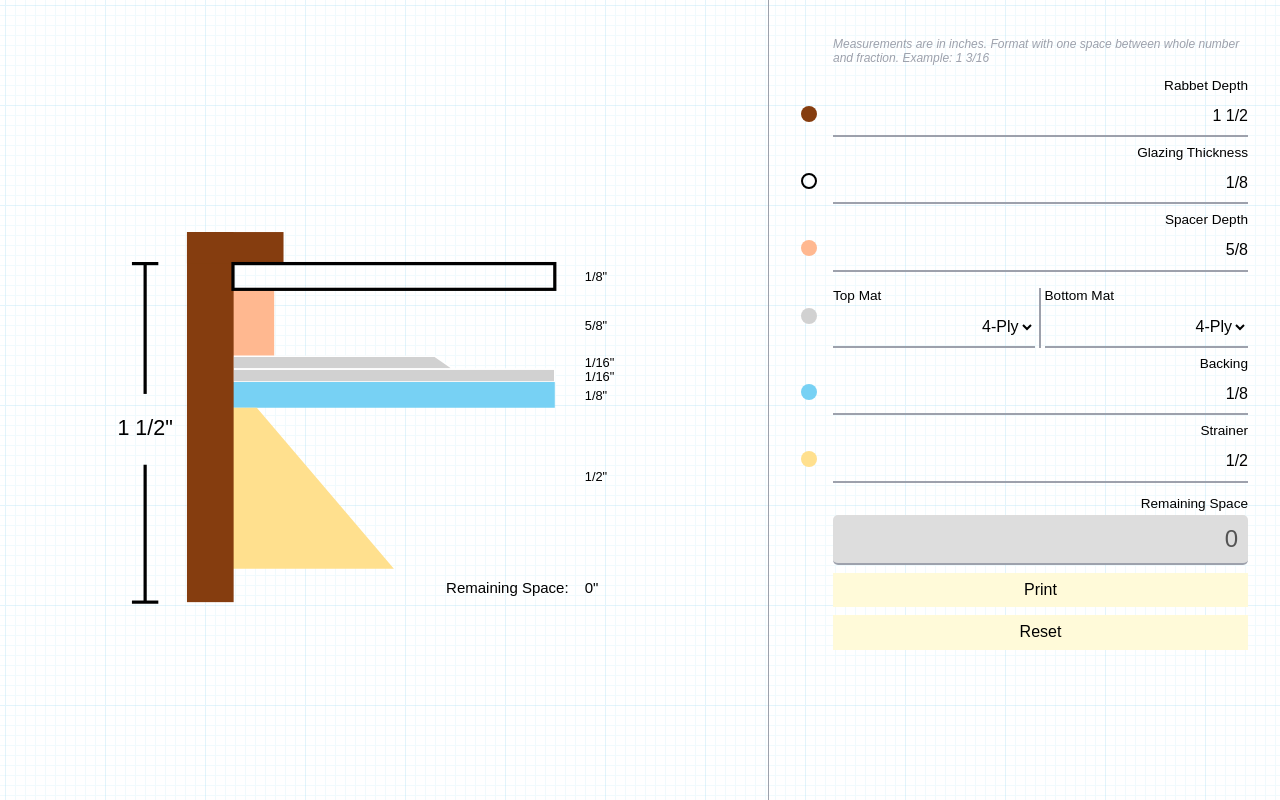
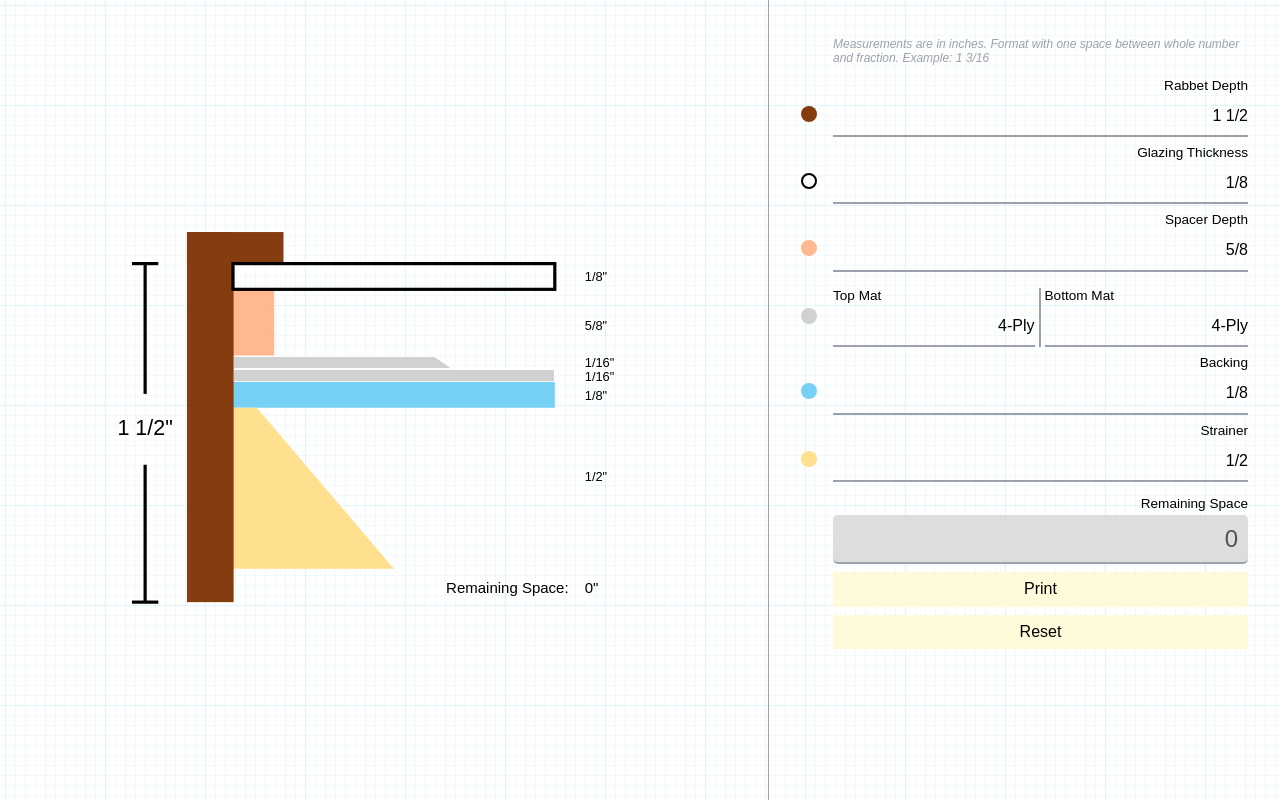
Before and after one commit to nwong212/frame-wizard, a plain HTML site: page index.html in a window 1280 px wide. Drawn offline with Linux system fonts and the light colour scheme.

Commit message:
removed default webkit appearance

```diff
--- a/styles.css
+++ b/styles.css
@@ -484,6 +484,7 @@ form .helptext {
   text-align: left;
 }
 form input, form select {
+  -webkit-appearance: none;
   display: block;
   font-size: 1em;
   padding: 10px 0;
@@ -509,6 +510,7 @@ form .bottom {
   padding-left: 0.25em;
 }
 form input[disabled] {
+  -webkit-appearance: none;
   background: #dddddd;
   opacity: 1;
   border-radius: 5px;
```
Also changed, not shown: 1 other file.
